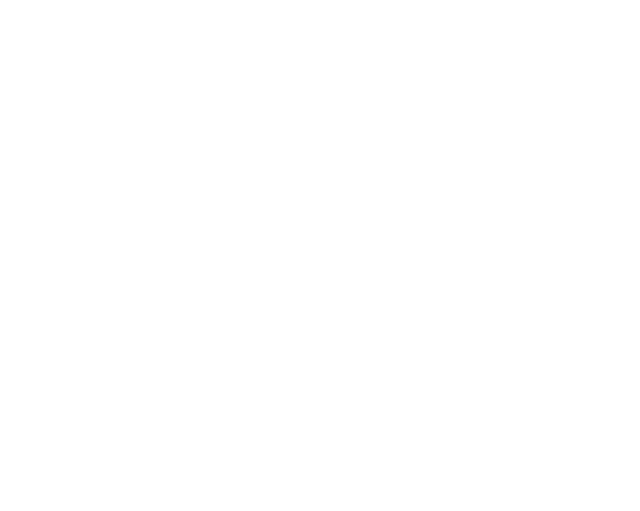
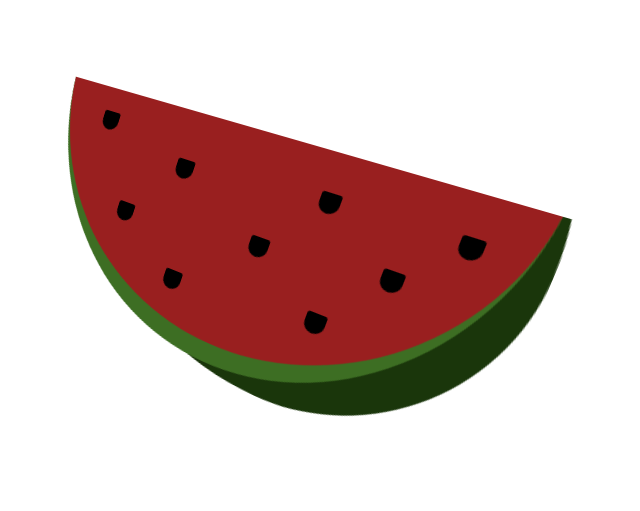
Before and after one commit to Roman80-IT/CSS__Watermelon, a plain HTML site: page index.html in a window 1280 px wide. Shown: the whole page, without its empty margins (89-729 px from the left). Drawn offline with Linux system fonts and the light colour scheme.

Commit message:
+style.css

```diff
--- a/index.html
+++ b/index.html
@@ -5,7 +5,7 @@
     <meta name="viewport" content="width=device-width, initial-scale=1.0" />
     <title>Document</title>
 
-    <!-- <link rel="stylesheet" href="style.css" /> -->
+    <link rel="stylesheet" href="style.css" />
   </head>
   <body>
     <div class="body">
--- /dev/null
+++ b/style.css
@@ -0,0 +1,81 @@
+.body {
+  width: 650px;
+  height: 500px;
+  perspective: 400px;
+  display: flex;
+  justify-content: center;
+  align-items: center;
+}
+.watermelon {
+  width: 510px;
+  height: 250px;
+  overflow: hidden;
+  position: relative;
+  transform: rotateY(-15deg) rotateZ(20deg);
+}
+.watermelon::before {
+  content: "";
+  position: absolute;
+  width: 500px;
+  height: 500px;
+  bottom: 0px;
+  right: 0px;
+  border-radius: 300px 500px 330px 500px;
+  background-color: #1a360b;
+}
+.watermelon::after {
+  content: "";
+  position: absolute;
+  width: 500px;
+  height: 500px;
+  bottom: 10px;
+  left: 0;
+  border-bottom: 20px solid #3d6e23;
+  background-color: rgb(153, 31, 31);
+  border-radius: 50%;
+}
+
+.watermelon span {
+  position: absolute;
+  background-color: #000;
+  width: 20px;
+  height: 20px;
+  z-index: 2;
+  border-radius: 5px 5px 20px 20px;
+}
+.watermelon span:nth-child(1) {
+  left: 10%;
+  top: 10%;
+}
+.watermelon span:nth-child(2) {
+  left: 30%;
+  top: 20%;
+}
+.watermelon span:nth-child(3) {
+  left: 50%;
+  top: 40%;
+}
+.watermelon span:nth-child(4) {
+  left: 20%;
+  top: 45%;
+}
+.watermelon span:nth-child(5) {
+  left: 60%;
+  top: 15%;
+}
+.watermelon span:nth-child(6) {
+  left: 75%;
+  top: 35%;
+}
+.watermelon span:nth-child(7) {
+  left: 85%;
+  top: 15%;
+}
+.watermelon span:nth-child(8) {
+  left: 35%;
+  top: 65%;
+}
+.watermelon span:nth-child(9) {
+  left: 65%;
+  top: 60%;
+}
```
